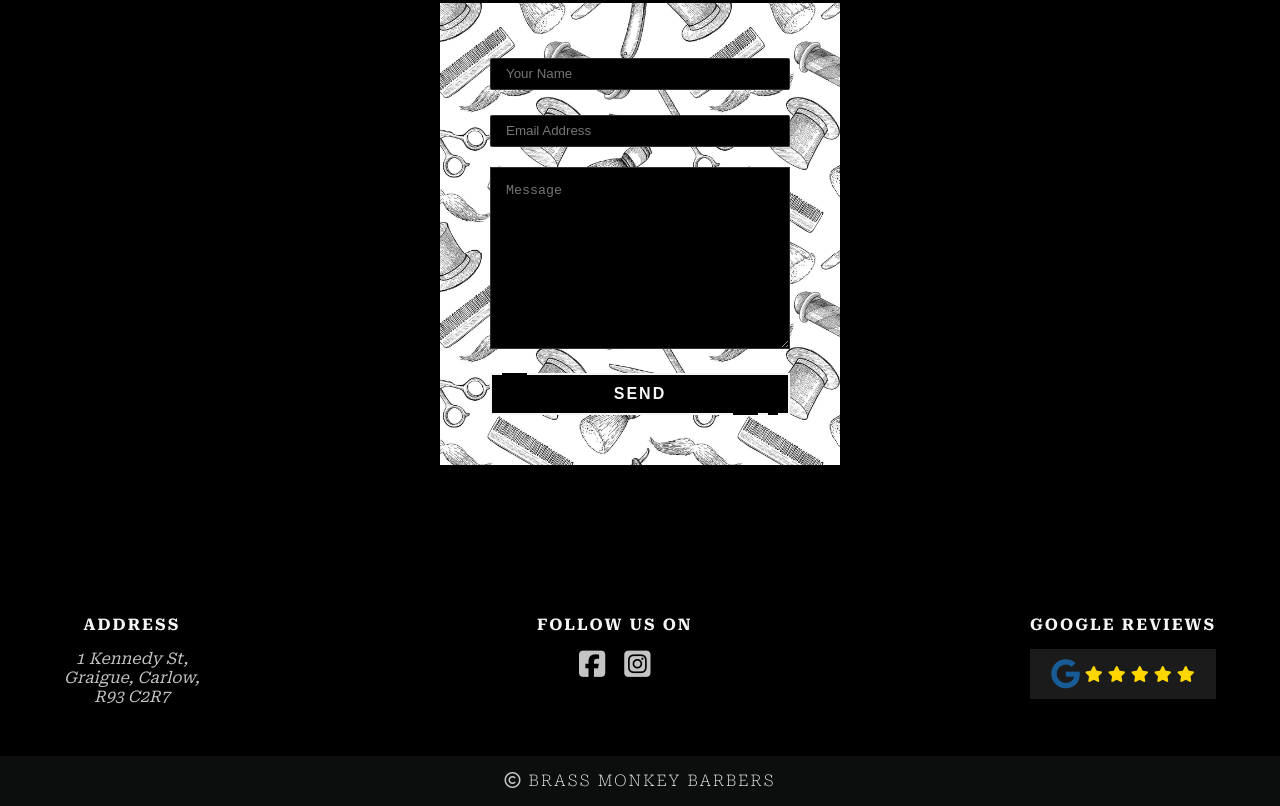
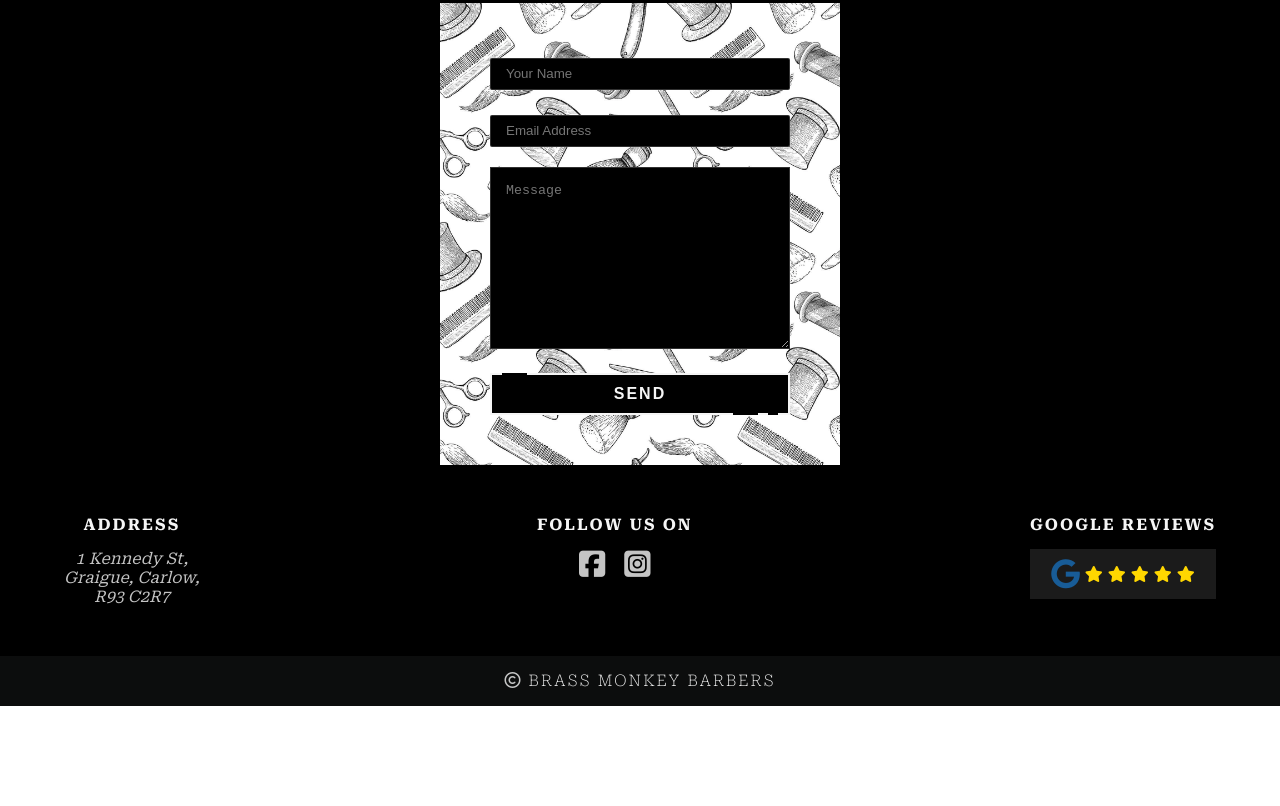
Before and after one commit to Code-Institute-Submissions/EAmbrozas-brass-monkey-barbers, a plain HTML site: page index.html in a window 1280 px wide. Shown: the part 4745-5551 px from the top of the page. After the commit the page ends 5451 px from the top, so only its background shows below. Drawn offline with Linux system fonts and the light colour scheme.

Commit message:
Remove margin top and padding top from footer

```diff
--- a/assets/CSS/style.css
+++ b/assets/CSS/style.css
@@ -524,13 +524,11 @@ Full link to the button https://uiverse.io/detail/cssbuttons-io/brown-otter-21
 /* footer */
 footer {
     background-color: black;
-    padding-top: 50px;
 }
 
 footer .flex-container {
     align-items: flex-start;
     justify-content: space-between;
-    margin-top: 50px;
 }
 
 footer p {
```
